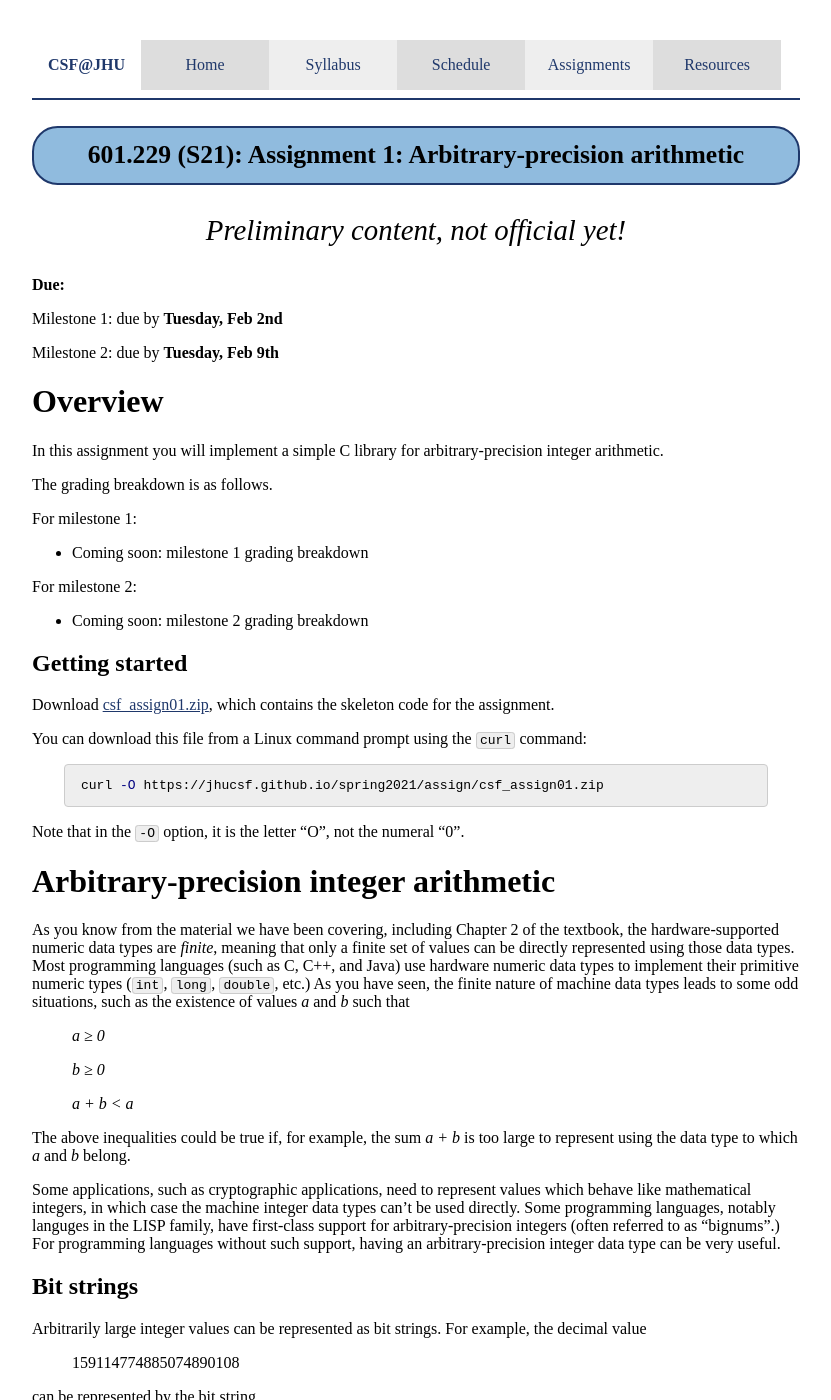
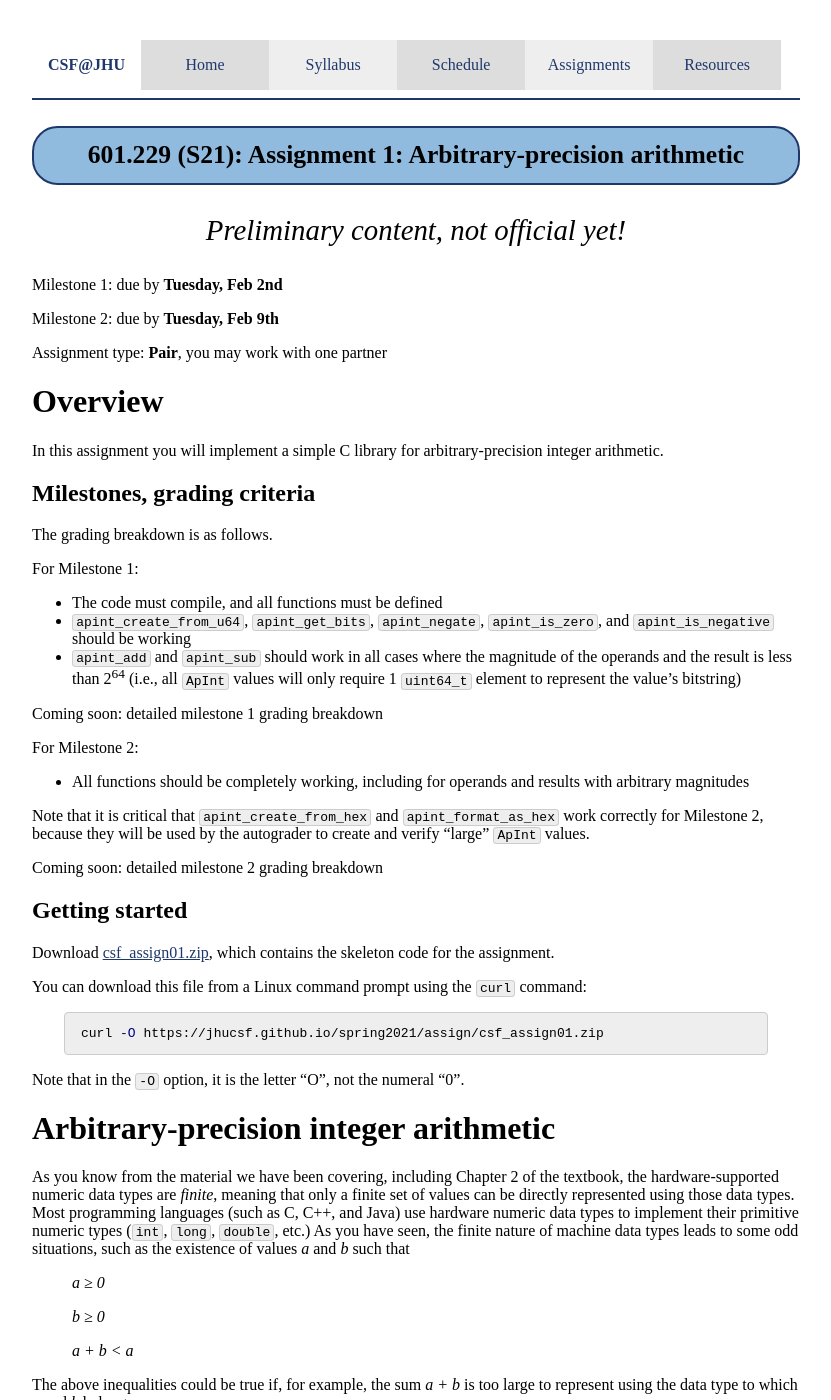
Before and after one commit to jhucsf/spring2021, a Jekyll site: the page built from assign/assign01.md, in a window 1280 px wide and 1400 px high. Shown: the whole window, without its empty margins (224-1055 px from the left). Built offline with Jekyll 4.4.1, drawn with Linux system fonts in a browser that asks for light colours.

Commit message:
improvements to assignment 1 writeup

```diff
--- a/assign/assign01.md
+++ b/assign/assign01.md
@@ -3,25 +3,35 @@ layout: default
 title: "Assignment 1: Arbitrary-precision arithmetic"
 ---
 
-**Due:**
-
 Milestone 1: due by **Tuesday, Feb 2nd**
 
 Milestone 2: due by **Tuesday, Feb 9th**
+
+Assignment type: **Pair**, you may work with one partner
 
 # Overview
 
 In this assignment you will implement a simple C library for arbitrary-precision integer arithmetic.
 
+## Milestones, grading criteria
+
 The grading breakdown is as follows.
 
-For milestone 1:
+For Milestone 1:
 
-* Coming soon: milestone 1 grading breakdown
+* The code must compile, and all functions must be defined
+* `apint_create_from_u64`, `apint_get_bits`, `apint_negate`, `apint_is_zero`, and `apint_is_negative` should be working
+* `apint_add` and `apint_sub` should work in all cases where the magnitude of the operands and the result is less than 2<sup>64</sup> (i.e., all `ApInt` values will only require 1 `uint64_t` element to represent the value's bitstring)
 
-For milestone 2:
+Coming soon: detailed milestone 1 grading breakdown
 
-* Coming soon: milestone 2 grading breakdown
+For Milestone 2:
+
+* All functions should be completely working, including for operands and results with arbitrary magnitudes
+
+Note that it is critical that `apint_create_from_hex` and `apint_format_as_hex` work correctly for Milestone 2, because they will be used by the autograder to create and verify "large" `ApInt` values.
+
+Coming soon: detailed milestone 2 grading breakdown
 
 ## Getting started
 
```
Also changed, not shown: assign/genfact.rb (added, +47 -0 lines), assignments.md (+1 -1 lines).
